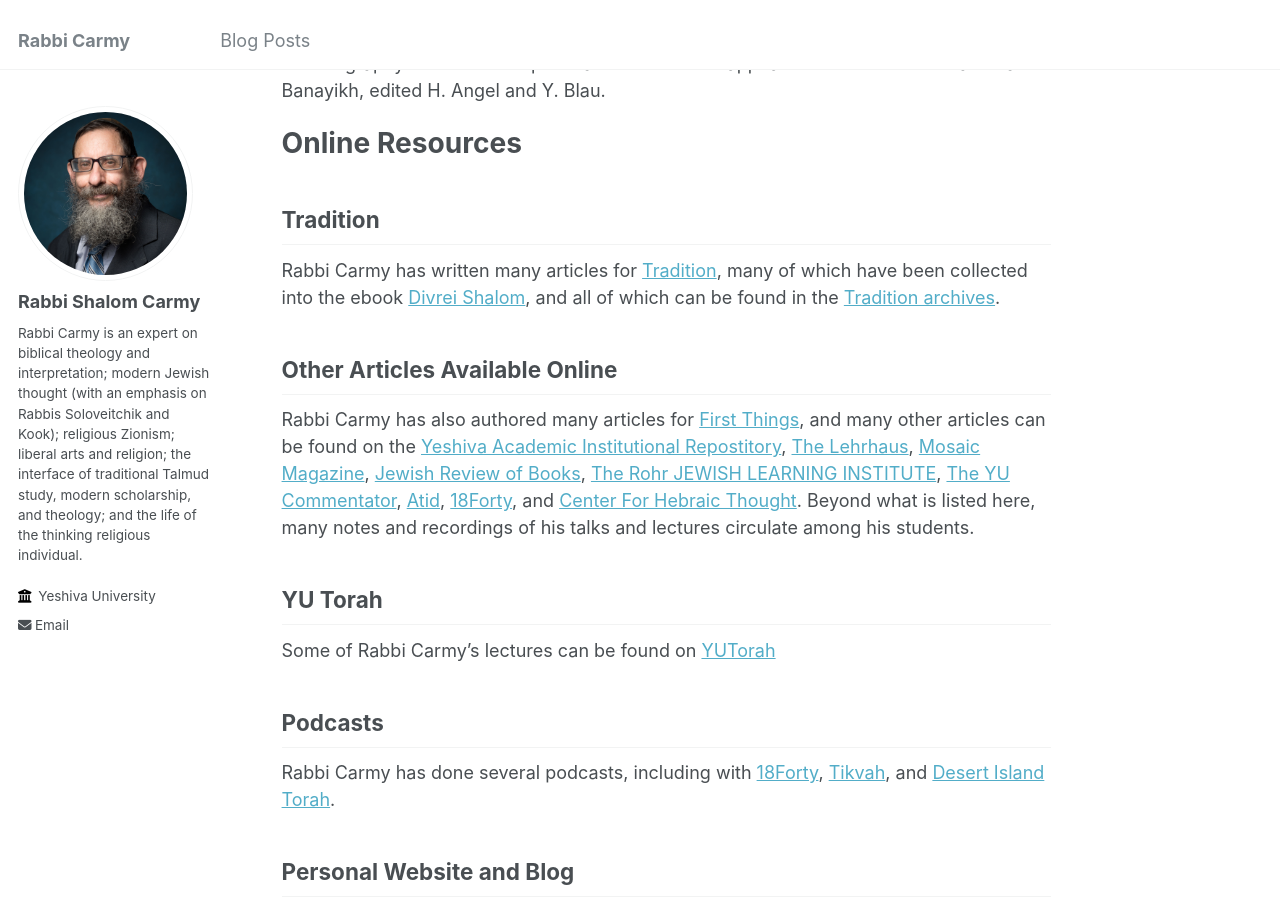
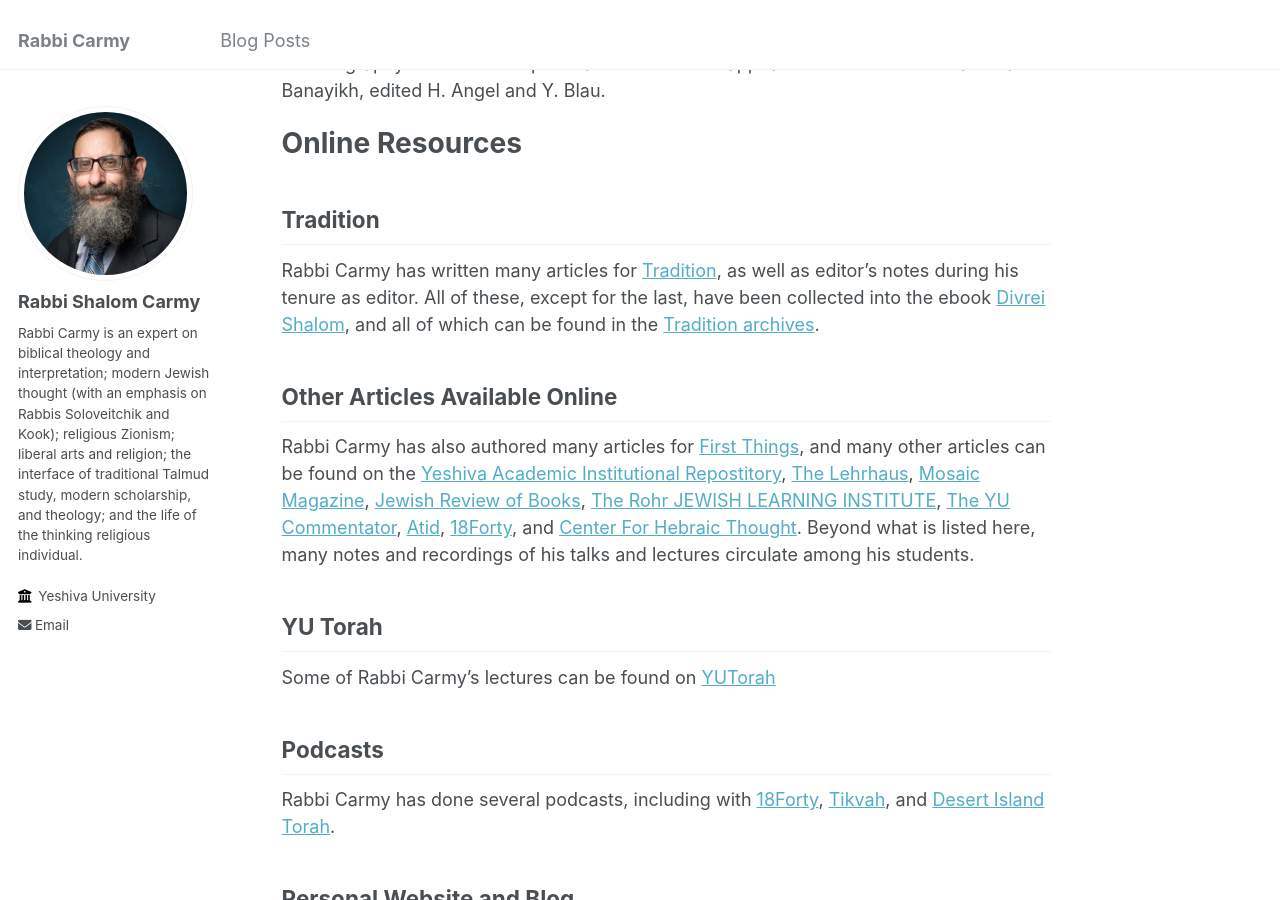
Before and after one commit to rabbicarmy/rabbicarmy.github.io, a Jekyll site: the page built from _pages/about.md, in a window 1280 px wide and 900 px high, scrolled down 604 px. Built offline with Jekyll 4.4.1, drawn with Linux system fonts in a browser that asks for light colours.

Commit message:
Update Tradition section to mention editor's notes

```diff
--- a/_pages/about.md
+++ b/_pages/about.md
@@ -18,7 +18,7 @@
 
 Tradition
 ------
-Rabbi Carmy has written many articles for [Tradition](https://traditiononline.org/), many of which have been collected into the ebook [Divrei Shalom](https://traditiononline.org/wp-content/uploads/2021/12/DivreiShalom2019a.pdf), and all of which can be found in the [Tradition archives](https://traditiononline.org/archives/?_sft_author=shalom-carmy).
+Rabbi Carmy has written many articles for [Tradition](https://traditiononline.org/), as well as editor's notes during his tenure as editor. All of these, except for the last, have been collected into the ebook [Divrei Shalom](https://traditiononline.org/wp-content/uploads/2021/12/DivreiShalom2019a.pdf), and all of which can be found in the [Tradition archives](https://traditiononline.org/archives/?_sft_author=shalom-carmy).
 
 Other Articles Available Online
 ------
```
